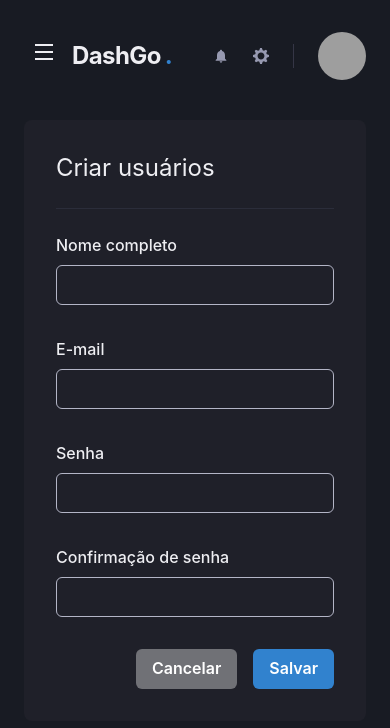
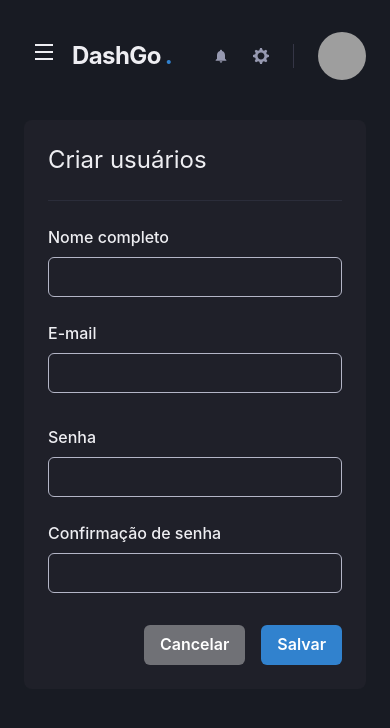
Before and after one commit to Stealty/dashgo, a Next.js app: page /users/create in a window 390 px wide. Shown: the top 728 px of the page. Built offline with nearby package versions, Linux system fonts and the light colour scheme; grey boxes are pictures that could not be loaded.

Commit message:
feat/responsiveness: user registration

```diff
--- a/src/pages/users/create.tsx
+++ b/src/pages/users/create.tsx
@@ -18,18 +18,18 @@ export default function CreateUser() {
       <Header />
       <Flex w="100%" my="6" maxWidth={1480} mx="auto" px="6">
         <Sidebar />
-        <Box flex="1" borderRadius={8} p="8" bg="gray.800">
+        <Box flex="1" borderRadius={8} p={["6", "8"]} bg="gray.800">
           <Heading size="lg" fontWeight="normal">
             Criar usuários
           </Heading>
           <Divider my="6" borderColor="gray.700" />
 
           <VStack spacing="8">
-            <SimpleGrid minChildWidth="240px" w="100%" spacing={8}>
+            <SimpleGrid minChildWidth="240px" w="100%" spacing={["6", "8"]}>
               <Input name="name" label="Nome completo" />
               <Input name="email" type="email" label="E-mail" />
             </SimpleGrid>
-            <SimpleGrid minChildWidth="240px" w="100%" spacing={8}>
+            <SimpleGrid minChildWidth="240px" w="100%" spacing={["6", "8"]}>
               <Input name="password" type="password" label="Senha" />
               <Input
                 name="password_confirmation"
```
